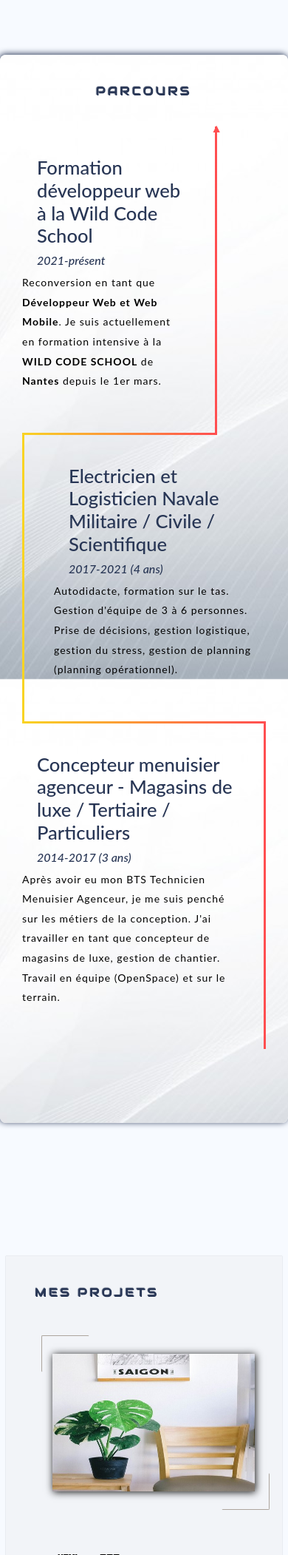
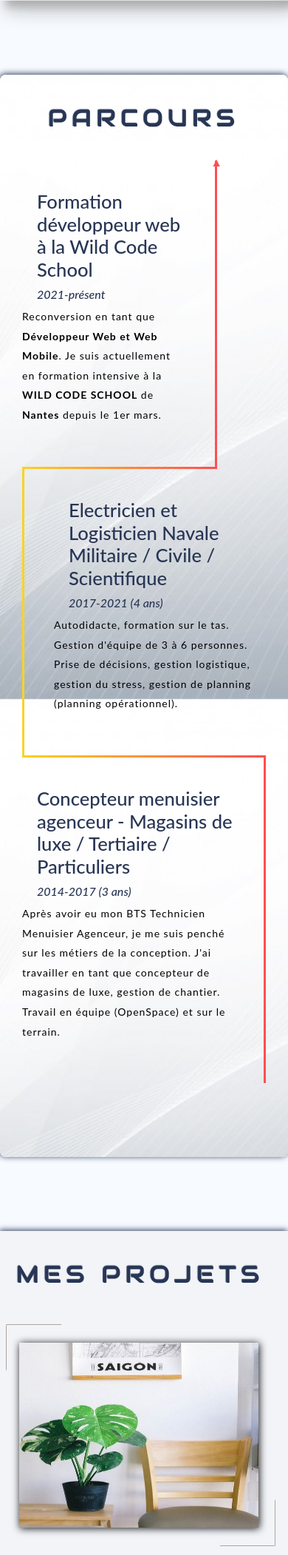
Before and after one commit to GUIGANTONDamien/portfolio, a PHP site: page / in a window 390 px wide. Shown: the part 1768-3870 px from the top of the page at 74% size. Run offline with PHP 8.4, Linux system fonts and the light colour scheme; some web fonts are replaced.

Commit message:
Update modifications structure mobile

```diff
--- a/index.html
+++ b/index.html
@@ -114,7 +114,7 @@
             <span>Heures de code</span>
           </div>
           <div class="data">
-            <div class="counter-value" data-count="3">0</div>
+            <div class="counter-value" data-count="2">0</div>
             <span>Projets réalisés</span>
           </div>
         </div>
--- a/style.css
+++ b/style.css
@@ -100,11 +100,12 @@ header .button:hover a {
   background-image: url(media/image-lang-form.jpg);
   background-repeat: no-repeat;
   background-size: cover;
-  height: 100vh;
+  height: 100%;
+  padding-bottom: 50px;
   filter: drop-shadow(0 0 0.75rem rgb(135, 146, 146));
 }
 #langages-formations h3 {
-  font-size: 1.75rem;
+  font-size: 2.5rem;
   padding-top: 50px;
   text-align: center;
 }
@@ -174,7 +175,7 @@ header .button:hover a {
 /* ********************** PARCOURS *************************** */
 #parcours {
   max-width: 800px;
-  margin: 200px auto 180px auto;
+  margin: 100px auto 100px auto;
   padding: 40px 30px 100px 30px;
   background: url(./media/fond_ecran_parcours.jpg) no-repeat fixed 50% 50%;
   background-size: cover;
@@ -238,11 +239,12 @@ header .button:hover a {
   margin: 100px 2% 0 2%;
   padding: 40px 10px 60px 40px;
   background-color: rgba(179, 172, 167, 0.08);
-  box-shadow: 0px 0px 1px #a8a8a9;
+  box-shadow: -1px -1px 8px #283655;
 }
 #portfolio h3 {
-  font-size: 3em;
+  font-size: 2.5em;
   padding-bottom: 15px;
+  text-align: center;
 }
 .projet {
   display: flex;
@@ -375,8 +377,7 @@ header .button:hover a {
   background: url(./media/tableau.jpg);
   background-repeat: no-repeat;
   background-size: cover;
-  background-size: 85% 150vh;
-  height: 150vh;
+  background-size: 87%;
   background-position: center;
 }
 
@@ -403,7 +404,7 @@ body {
 }
 
 h2.title-post-it {
-  font-size: 0.9rem;
+  font-size: 0.8rem;
 }
 p.text-post-it {
   font-family: 'Reenie Beanie';
@@ -417,6 +418,7 @@ ul.post-it {
   display: flex;
   flex-wrap: wrap;
   justify-content: center;
+  padding-top: 50px;
 }
 ul.post-it li a {
   text-decoration: none;
@@ -424,7 +426,7 @@ ul.post-it li a {
   background: #ffc;
   display: block;
   height: 12em;
-  width: 10em;
+  width: 12em;
   padding: 1em;
   box-shadow: 5px 5px 7px rgba(33, 33, 33, 0.7);
   transform: rotate(-6deg);
@@ -463,7 +465,7 @@ ul.post-it li {
 
 .section-post-it h3 {
   text-align: center;
-  font-size: 40px;
+  font-size: 2.5em;
 }
 
 /* ********************* OTHER *********************** */
@@ -498,12 +500,13 @@ ul.post-it li {
   text-align: center;
   background-color: rgba(179, 172, 167, 0.08);
   transform: translate(-50%, -50%);
-  margin-top: 400px;
+  margin-top: 500px;
 }
 
 .carousel-h3 {
   margin-top: 50px;
   margin-left: 30px;
+  font-size: 2.5em;
 }
 
 .carousel-inner {
@@ -1057,9 +1060,6 @@ footer p {
     width: 50px;
     height: 50px;
   }
-  .img-container {
-    height: 22vh;
-  }
   *,
   *::before,
   *::after {
@@ -1081,6 +1081,12 @@ footer p {
     /* height: auto; */
     max-width: 62%;
     /* border-radius: 3px;*/
+  }
+  #portfolio {
+    margin: 0;
+    padding: 40px 10px 60px 40px;
+    background-color: rgba(179, 172, 167, 0.08);
+    box-shadow: -1px -1px 8px #283655;
   }
 }
 /********************* Curser *******************/
@@ -1396,7 +1402,7 @@ p {
     padding-top: 20px;
   }
   h3 {
-    font-size: 1em !important;
+    font-size: 2em !important;
   }
   #fcc,
   #occ {
@@ -1449,7 +1455,7 @@ p {
     text-align: center;
     background-color: rgba(179, 172, 167, 0.08);
     transform: translate(-50%, -50%);
-    margin-top: 300px;
+    margin-top: 325px;
   }
 
   #parcours h3 {
@@ -1468,4 +1474,9 @@ p {
     max-width: 62%;
     /* border-radius: 3px;*/
   }
+  #portfolio {
+    padding: 40px 10px 60px 0px;
+    background-color: rgba(179, 172, 167, 0.08);
+    box-shadow: -1px -1px 8px #283655;
+  }
 }
```
